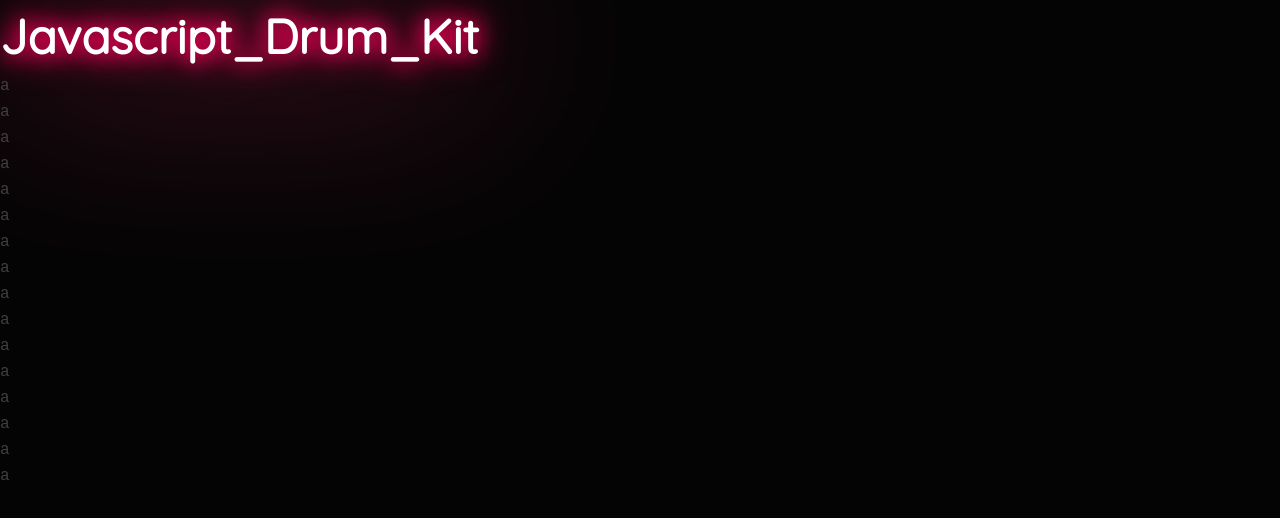
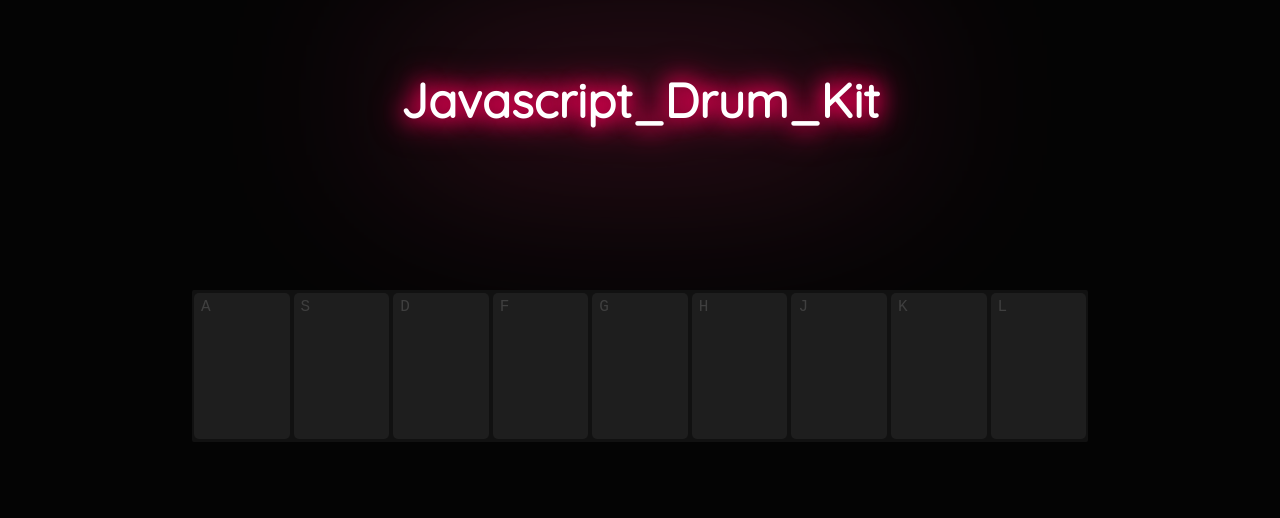
Before and after one commit to Poojavpatel/Javascript30-01-DrumKit, a plain HTML site: page index.html in a window 1280 px wide. Drawn offline with Linux system fonts and the light colour scheme.

Commit message:
styling done

```diff
--- a/index.html
+++ b/index.html
@@ -7,90 +7,56 @@
 	<meta name="viewport" content="width=device-width , initial-scale=1.0">
 </head>
 <body>
-    <h1 class="neon" data-text="Javascript_Drum_Kit">Javascript_Drum_Kit</h1>
+    <div class="heading"><h1 class="neon" data-text="Javascript_Drum_Kit">Javascript_Drum_Kit</h1></div>
+
     <div class="keypad">
-        <div class="keys">
+        <!-- <div class="keys"> -->
             <div class="key">
-                <kbd>a
+                <kbd>A
                     <span class="sound"></span>
                 </kbd>
             </div>
             <div class="key">
-                <kbd>a
+                <kbd>S
                     <span class="sound"></span>
                 </kbd>
             </div>
             <div class="key">
-                <kbd>a
+                <kbd>D
                     <span class="sound"></span>
                 </kbd>
             </div>
             <div class="key">
-                <kbd>a
+                <kbd>F
                     <span class="sound"></span>
                 </kbd>
             </div>
             <div class="key">
-                <kbd>a
+                <kbd>G
                     <span class="sound"></span>
                 </kbd>
             </div>
             <div class="key">
-                <kbd>a
+                <kbd>H
                     <span class="sound"></span>
                 </kbd>
             </div>
             <div class="key">
-                <kbd>a
+                <kbd>J
                     <span class="sound"></span>
                 </kbd>
             </div>
             <div class="key">
-                <kbd>a
+                <kbd>K
                     <span class="sound"></span>
                 </kbd>
             </div>
             <div class="key">
-                <kbd>a
+                <kbd>L
                     <span class="sound"></span>
                 </kbd>
             </div>
-            <div class="key">
-                <kbd>a
-                    <span class="sound"></span>
-                </kbd>
-            </div>
-            <div class="key">
-                <kbd>a
-                    <span class="sound"></span>
-                </kbd>
-            </div>
-            <div class="key">
-                <kbd>a
-                    <span class="sound"></span>
-                </kbd>
-            </div>
-            <div class="key">
-                <kbd>a
-                    <span class="sound"></span>
-                </kbd>
-            </div>
-            <div class="key">
-                <kbd>a
-                    <span class="sound"></span>
-                </kbd>
-            </div>
-            <div class="key">
-                <kbd>a
-                    <span class="sound"></span>
-                </kbd>
-            </div>
-            <div class="key">
-                <kbd>a
-                    <span class="sound"></span>
-                </kbd>
-            </div>
-        </div>
+        <!-- </div> -->
     </div>
 </body>
 </html>
--- a/style.css
+++ b/style.css
@@ -6,6 +6,9 @@
     --textgray:#3f3f3f;
     --glowcolor:#ff005b;
     --glowcolor2:#fe3a80;
+    --drumpadcolor:#111;
+    --keyscolor:#1e1e1e;
+
     --mainfont:'Quicksand', sans-serif;
 }
 /***************************** DEFAULTS ***************************************/
@@ -26,6 +29,10 @@ img{
 	max-width: 100%;
 	height: auto;
 }
+.heading{
+    padding: 5% 5% 0;
+    text-align: center;
+}
 .neon{
     margin:0;
     font-size: 3rem;
@@ -42,7 +49,6 @@ img{
     z-index: -1;
     color:var(--glowcolor);
     filter: blur(15px);
-
 }
 .neon::before{
     content: '';
@@ -57,3 +63,22 @@ img{
     opacity: 0.4;
     filter: blur(100px);
 }
+.keypad{
+   background: var(--drumpadcolor);
+   width:70%;
+   margin:0 auto;
+   height:auto;
+   min-height: 19vh;
+   display: flex;
+   flex-direction: row;
+   /* padding: 0.5%; */
+   border-radius: 2px;
+   margin-top: 12%;
+}
+.key{
+    background:var(--keyscolor);
+    border-radius: 5px;
+    flex-grow: 1;
+    margin:3px 2px;
+    padding:0 7px;
+}
```
